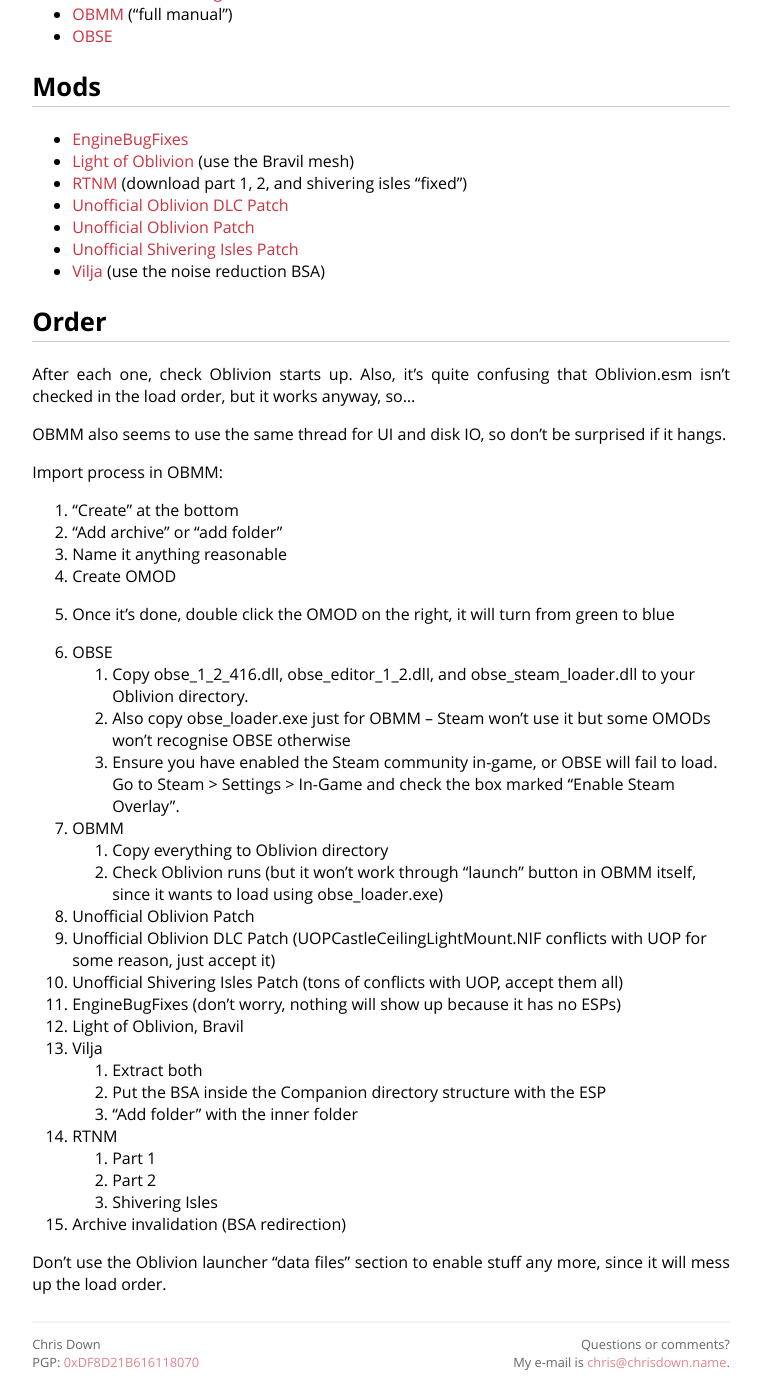
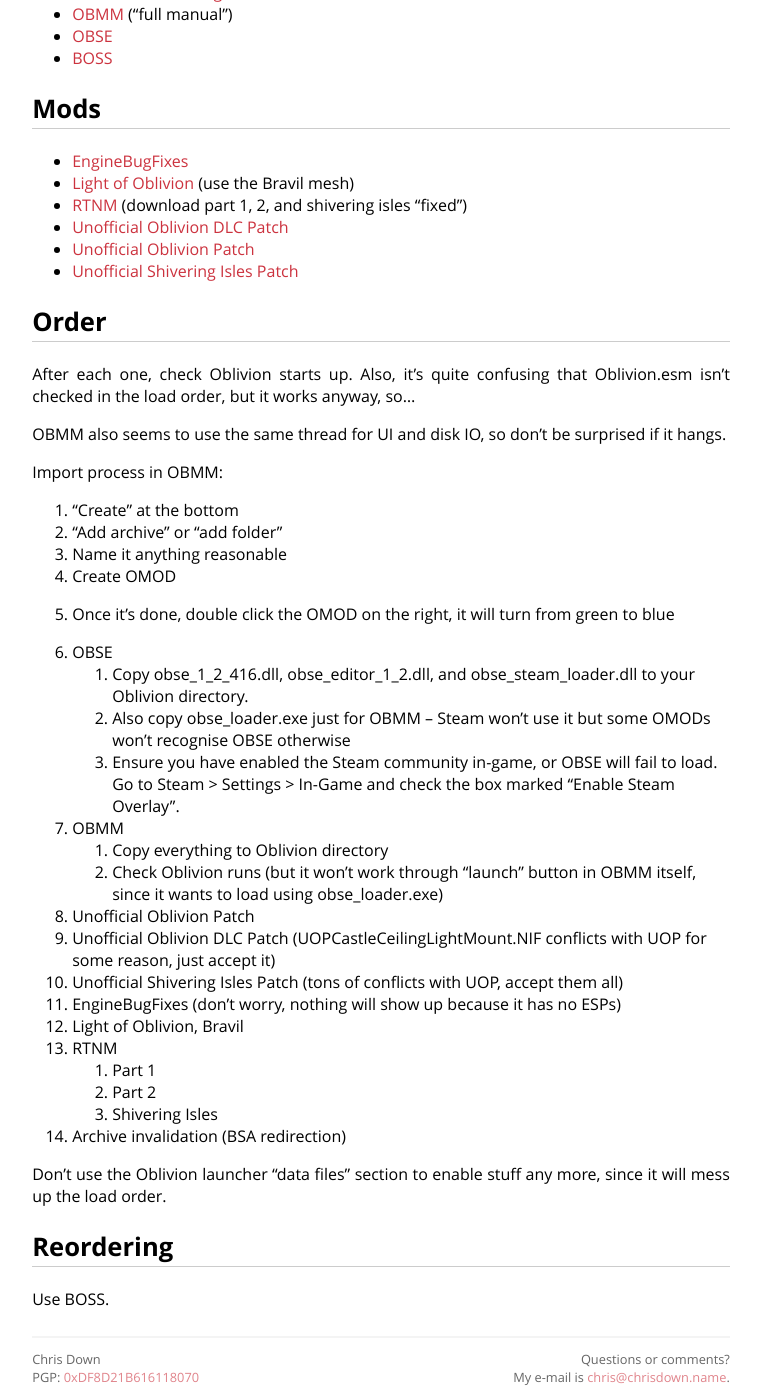
Before and after one commit to cdown/chrisdown.name, a Jekyll site: the page built from oldgames.md, in a window 1280 px wide and 1400 px high, scrolled down 2571 px. Shown: the whole window, without its empty margins (259-1020 px from the left). Built offline with Jekyll 4.4.1, drawn with Linux system fonts in a browser that asks for light colours.

Commit message:
No Vilja

```diff
--- a/oldgames.md
+++ b/oldgames.md
@@ -120,6 +120,7 @@ Once again, you need to have a fresh load to register the change. Sigh...
 - [Mod install ordering](https://web.archive.org/web/20190113233526/http://wiki.theassimilationlab.com/tescosi/A_General_Order_for_Installing_Mods_(Oblivion))
 - [OBMM](https://www.nexusmods.com/oblivion/mods/2097) ("full manual")
 - [OBSE](https://obse.silverlock.org/)
+- [BOSS](https://boss-developers.github.io/)
 
 ## Mods
 
@@ -129,7 +130,6 @@ Once again, you need to have a fresh load to register the change. Sigh...
 - [Unofficial Oblivion DLC Patch](https://www.nexusmods.com/oblivion/mods/9969)
 - [Unofficial Oblivion Patch](https://www.nexusmods.com/oblivion/mods/5296)
 - [Unofficial Shivering Isles Patch](https://www.nexusmods.com/oblivion/mods/10739)
-- [Vilja](https://www.nexusmods.com/oblivion/mods/28977) (use the noise reduction BSA)
 
 ## Order
 
@@ -157,14 +157,14 @@ Import process in OBMM:
 5. Unofficial Shivering Isles Patch (tons of conflicts with UOP, accept them all)
 6. EngineBugFixes (don't worry, nothing will show up because it has no ESPs)
 7. Light of Oblivion, Bravil
-8. Vilja
-    1. Extract both
-    2. Put the BSA inside the Companion directory structure with the ESP
-    3. "Add folder" with the inner folder
-9. RTNM
+8. RTNM
     1. Part 1
     2. Part 2
     3. Shivering Isles
-10. Archive invalidation (BSA redirection)
+9. Archive invalidation (BSA redirection)
 
 Don't use the Oblivion launcher "data files" section to enable stuff any more, since it will mess up the load order.
+
+## Reordering
+
+Use BOSS.
```
